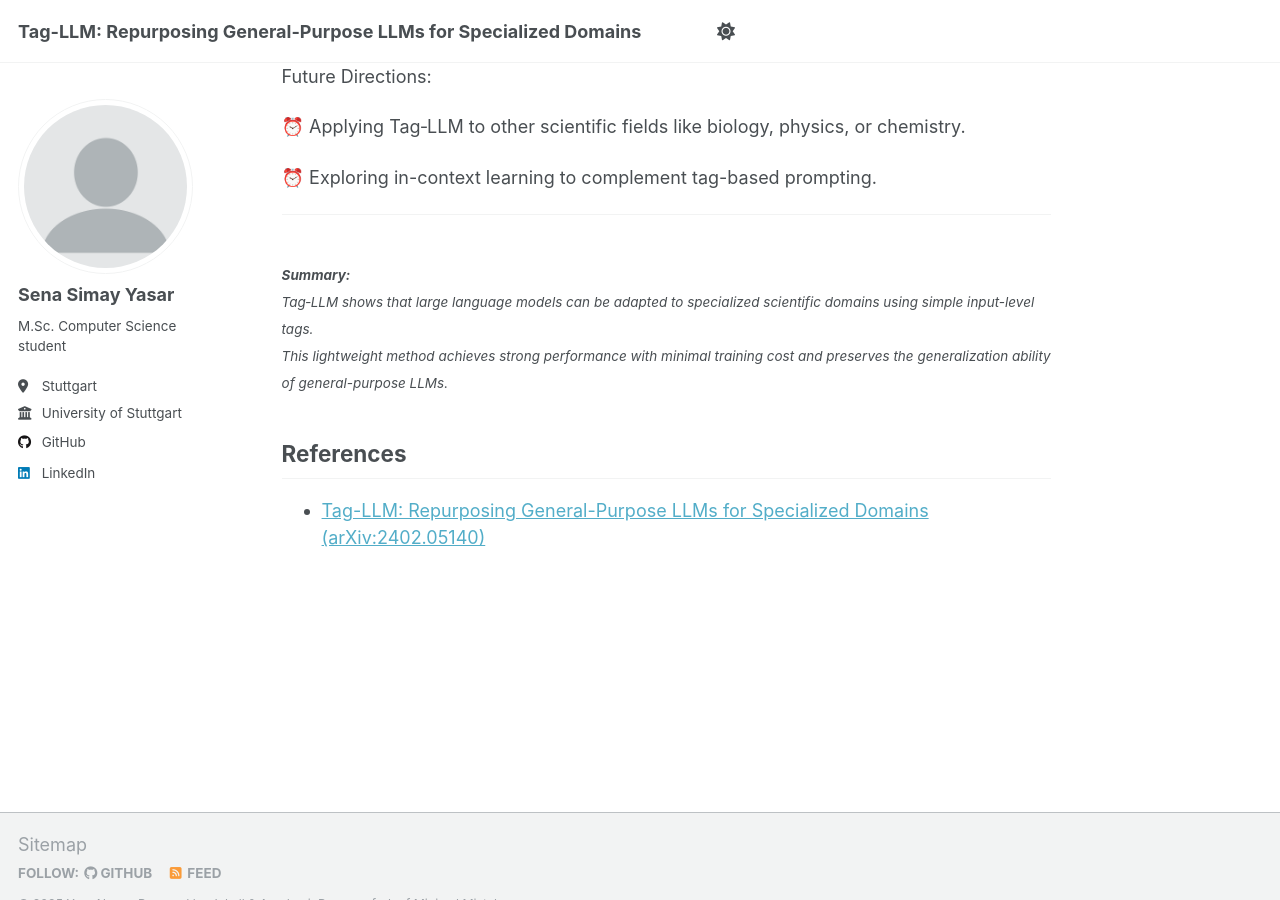
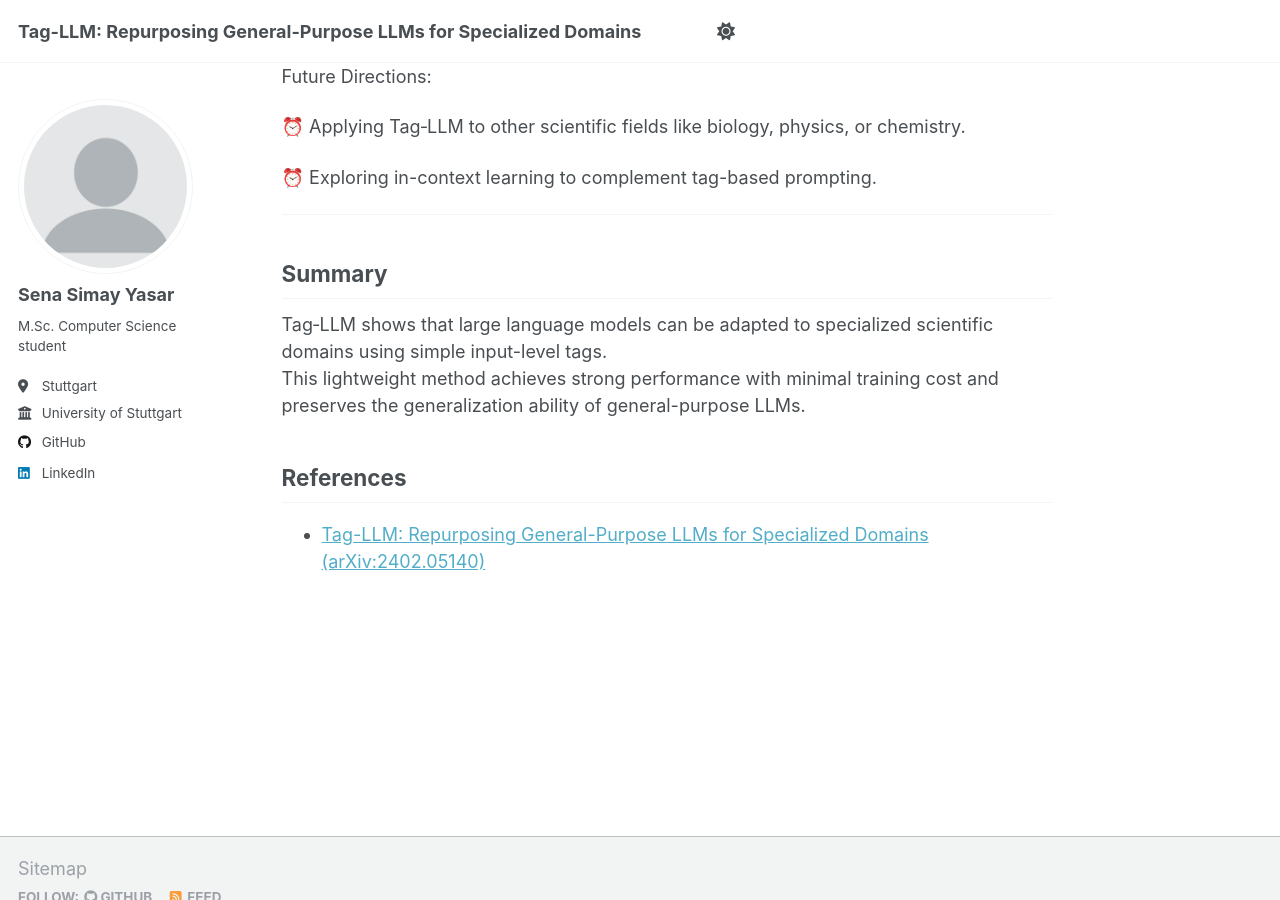
Before and after one commit to simayasar/simayasar.github.io, a Jekyll site: the page built from _pages/about.md, in a window 1280 px wide and 900 px high, scrolled down 14760 px. Built offline with Jekyll 4.4.1, drawn with Linux system fonts in a browser that asks for light colours; a script that is not in the unit is left out.

Commit message:
Update about.md

```diff
--- a/_pages/about.md
+++ b/_pages/about.md
@@ -18,7 +18,6 @@ This lightweight approach offers high performance at low cost and strong zero-sh
 
 <small><em>
 This post is useful for:
-
 - Students new to machine learning and deep learning
 - Researchers interested in LLM applications in biology, chemistry, or medicine
 - Engineers who want to solve scientific tasks without training models from scratch
@@ -321,12 +320,9 @@ Future Directions:
 
 ---
 
-<small><em>
-**Summary:**
+## Summary
 Tag‑LLM shows that large language models can be adapted to specialized scientific domains using simple input-level tags.
 This lightweight method achieves strong performance with minimal training cost and preserves the generalization ability of general-purpose LLMs.
-</em></small>
-
 
 ## References
 - [Tag-LLM: Repurposing General-Purpose LLMs for Specialized Domains (arXiv:2402.05140)](https://arxiv.org/abs/2402.05140)
```
